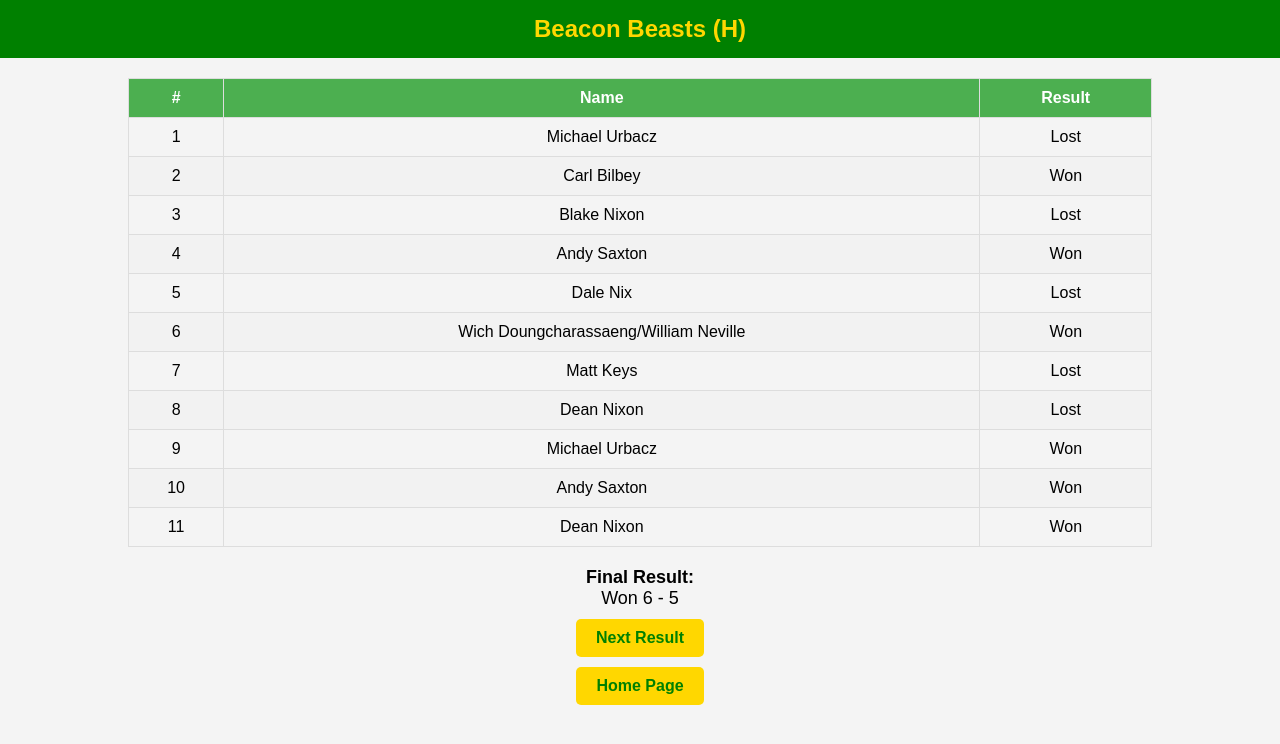
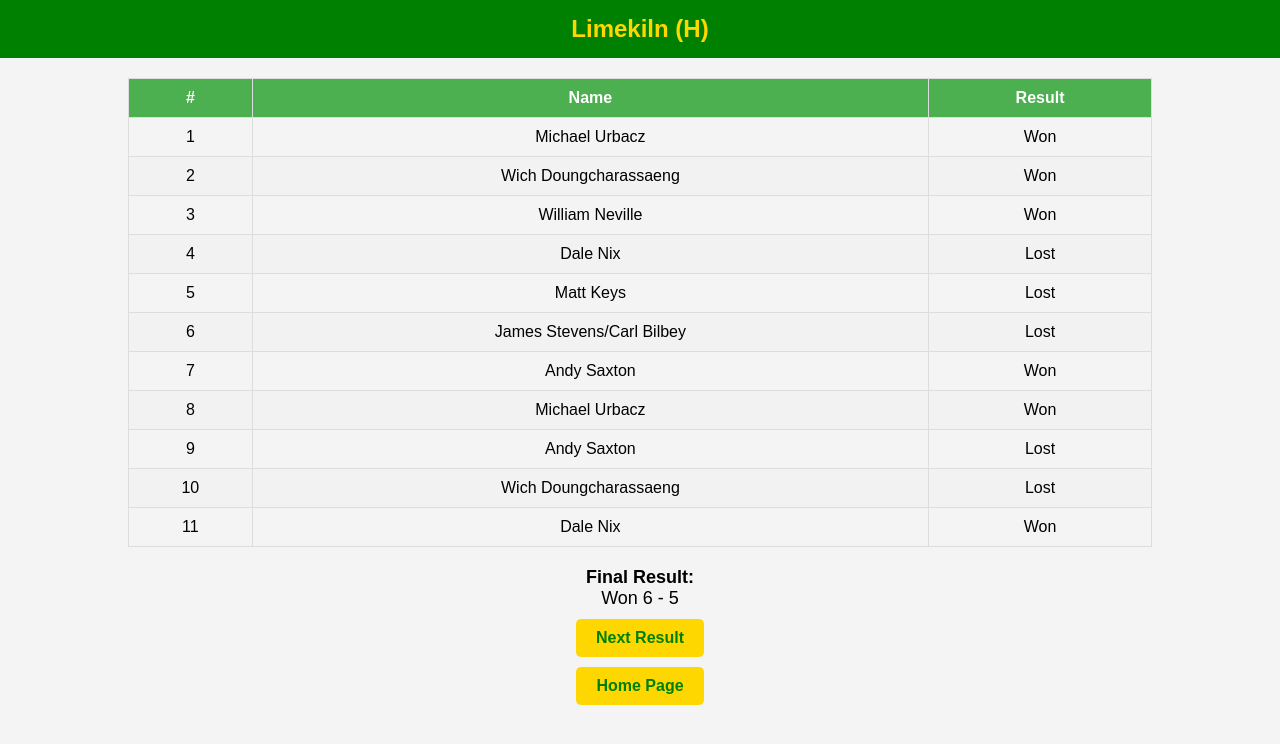
Before and after one commit to con-club-pool-2026/league-result-11, a plain HTML site: page index.html in a window 1280 px wide. Drawn offline with Linux system fonts and the light colour scheme.

Commit message:
Update index.html

```diff
--- a/index.html
+++ b/index.html
@@ -73,7 +73,7 @@
 <body>
 
 <header>
-    <h1>Beacon Beasts (H)</h1>
+    <h1>Limekiln (H)</h1>
 </header>
 
     <!-- Table for Player Results -->
@@ -89,56 +89,56 @@
         <tr>
             <td>1</td>
             <td>Michael Urbacz</td>
-            <td>Lost</td>
+            <td>Won</td>
         </tr>
         <tr>
             <td>2</td>
-            <td>Carl Bilbey</td>
+            <td>Wich Doungcharassaeng</td>
             <td>Won</td>
         </tr>
         <tr>
             <td>3</td>
-            <td>Blake Nixon</td>
+            <td>William Neville</td>
+            <td>Won</td>
+        </tr>
+        <tr>
+            <td>4</td>
+            <td>Dale Nix</td>
             <td>Lost</td>
         </tr>
         <tr>
-            <td>4</td>
+            <td>5</td>
+            <td>Matt Keys</td>
+            <td>Lost</td>
+        </tr>
+        <tr>
+            <td>6</td>
+            <td>James Stevens/Carl Bilbey</td>
+            <td>Lost</td>
+        </tr>
+        <tr>
+            <td>7</td>
             <td>Andy Saxton</td>
             <td>Won</td>
         </tr>
         <tr>
-            <td>5</td>
-            <td>Dale Nix</td>
-            <td>Lost</td>
-        </tr>
-        <tr>
-            <td>6</td>
-            <td>Wich Doungcharassaeng/William Neville</td>
-            <td>Won</td>
-        </tr>
-        <tr>
-            <td>7</td>
-            <td>Matt Keys</td>
-            <td>Lost</td>
-        </tr>
-        <tr>
             <td>8</td>
-            <td>Dean Nixon</td>
-            <td>Lost</td>
-        </tr>
-        <tr>
-            <td>9</td>
             <td>Michael Urbacz</td>
             <td>Won</td>
         </tr>
         <tr>
+            <td>9</td>
+            <td>Andy Saxton</td>
+            <td>Lost</td>
+        </tr>
+        <tr>
             <td>10</td>
-            <td>Andy Saxton</td>
-            <td>Won</td>
+            <td>Wich Doungcharassaeng</td>
+            <td>Lost</td>
         </tr>
         <tr>
             <td>11</td>
-            <td>Dean Nixon</td>
+            <td>Dale Nix</td>
             <td>Won</td>
         </tr>
     </tbody>
```
